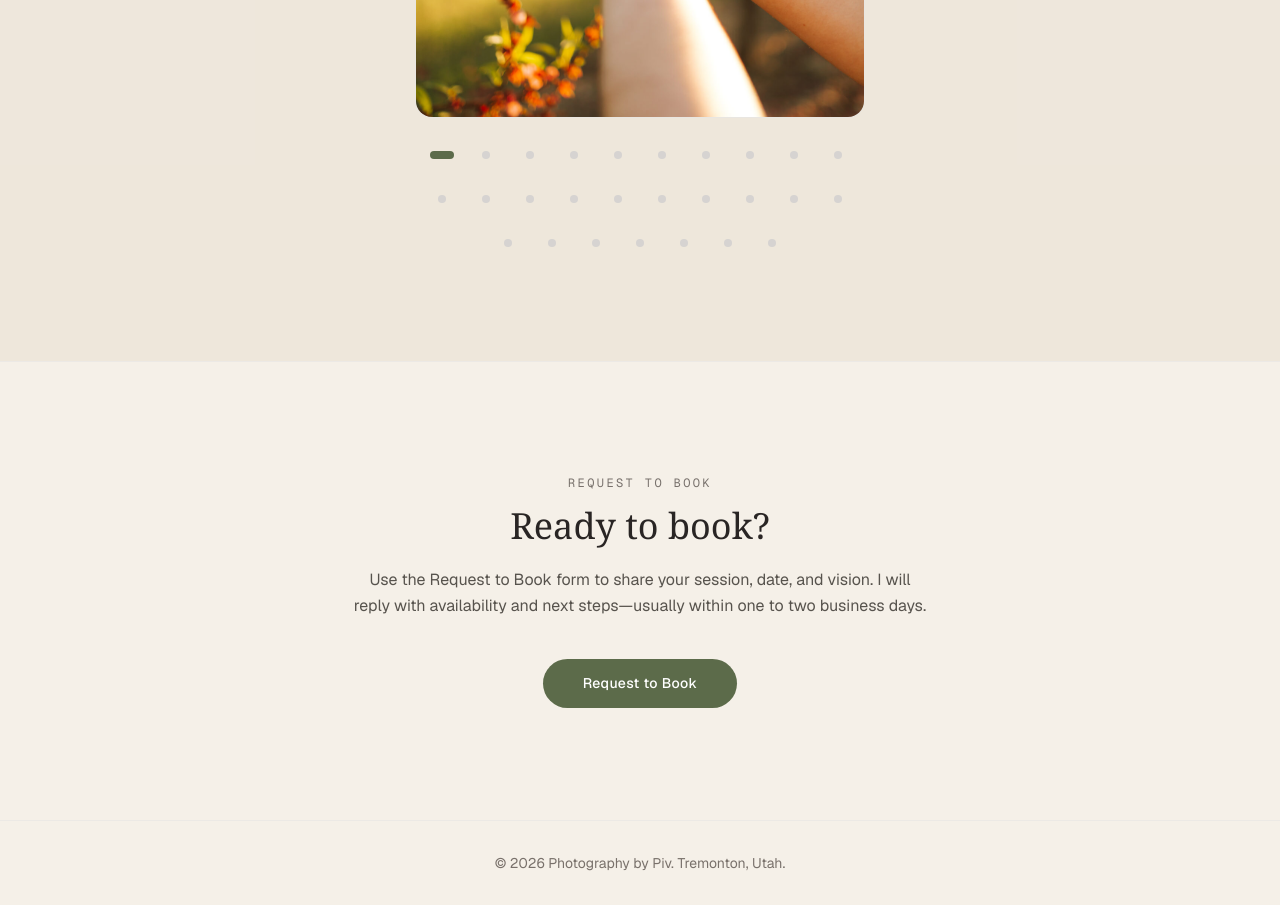
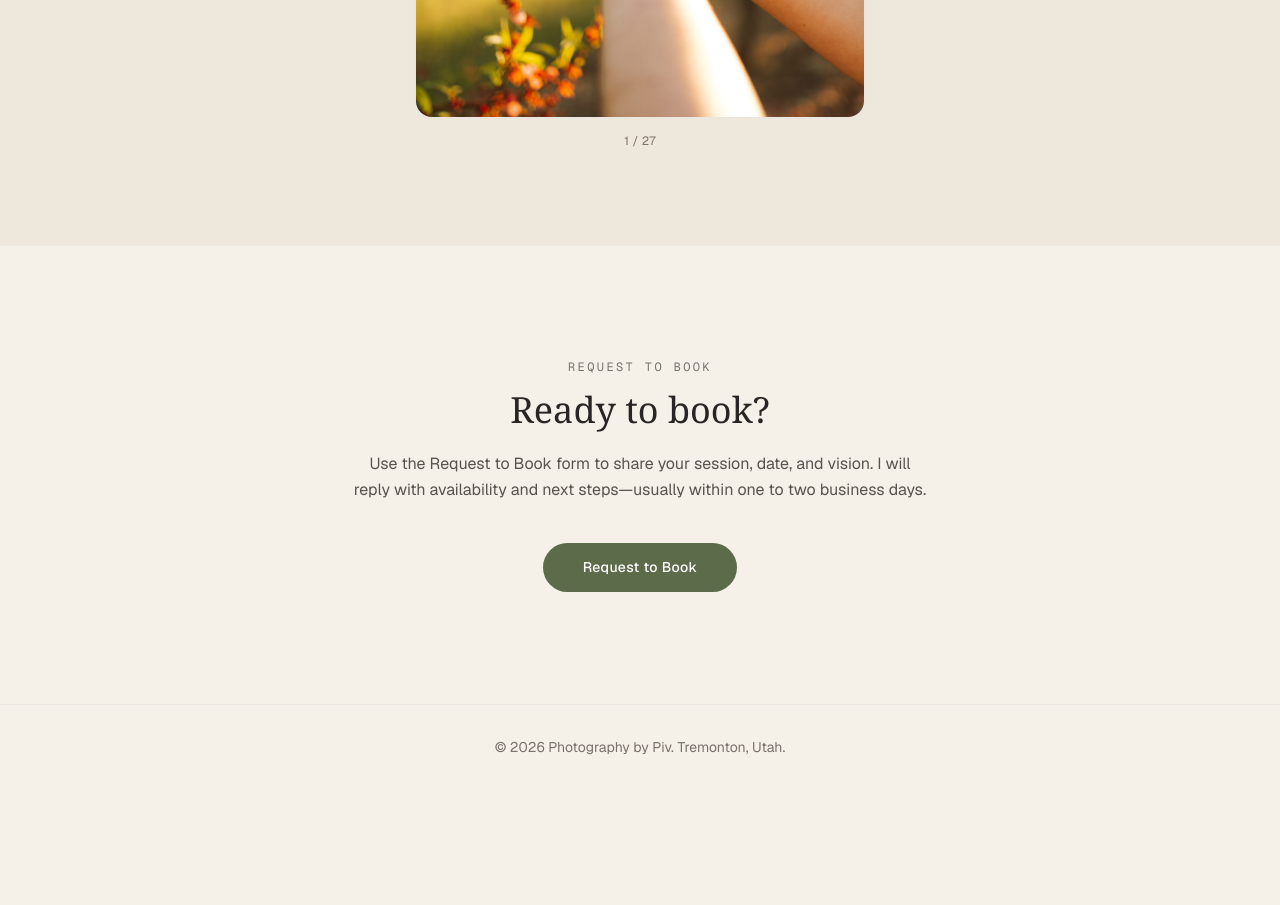
Before and after one commit to SmurfSlinger/photography_by_piv, a Next.js app: page / in a window 1280 px wide. Shown: the part 6440-7345 px from the top of the page. After the commit the page ends 7229 px from the top, so only its background shows below. Built offline with nearby package versions, Linux system fonts and the light colour scheme.

Commit message:
Fix desktop carousel

```diff
--- a/components/PortfolioCarousel.tsx
+++ b/components/PortfolioCarousel.tsx
@@ -242,41 +242,15 @@ export default function PortfolioCarousel({
       </div>
 
       {count > 1 && (
-        <>
-          <p
-            className="mt-4 text-center text-xs tracking-wide text-stone-500 md:hidden"
-            aria-live="polite"
-            aria-atomic="true"
-          >
-            Swipe to see more · {index + 1} / {count}
-          </p>
-          <div
-            className="mt-4 hidden flex-wrap justify-center gap-0 md:flex"
-            aria-label={`Portfolio photo ${index + 1} of ${count}`}
-            role="tablist"
-          >
-            {photos.map((_, i) => (
-              <button
-                key={i}
-                type="button"
-                role="tab"
-                aria-selected={i === index}
-                aria-label={`Show portfolio photo ${i + 1}`}
-                onClick={() => setIndex(i)}
-                className="flex h-11 w-11 shrink-0 items-center justify-center rounded-full focus-visible:outline focus-visible:outline-2 focus-visible:outline-offset-2 focus-visible:outline-[#5c6b4a]"
-              >
-                <span
-                  aria-hidden
-                  className={`block rounded-full transition-all ${
-                    i === index
-                      ? "h-2 w-6 bg-[#5c6b4a]"
-                      : "h-2 w-2 bg-stone-300 hover:bg-stone-400"
-                  }`}
-                />
-              </button>
-            ))}
-          </div>
-        </>
+        <p
+          className="mt-4 text-center text-xs tracking-wide text-stone-500"
+          aria-live="polite"
+          aria-atomic="true"
+          aria-label={`Portfolio photo ${index + 1} of ${count}`}
+        >
+          <span className="md:hidden">Swipe to see more · </span>
+          {index + 1} / {count}
+        </p>
       )}
     </div>
   );
```
